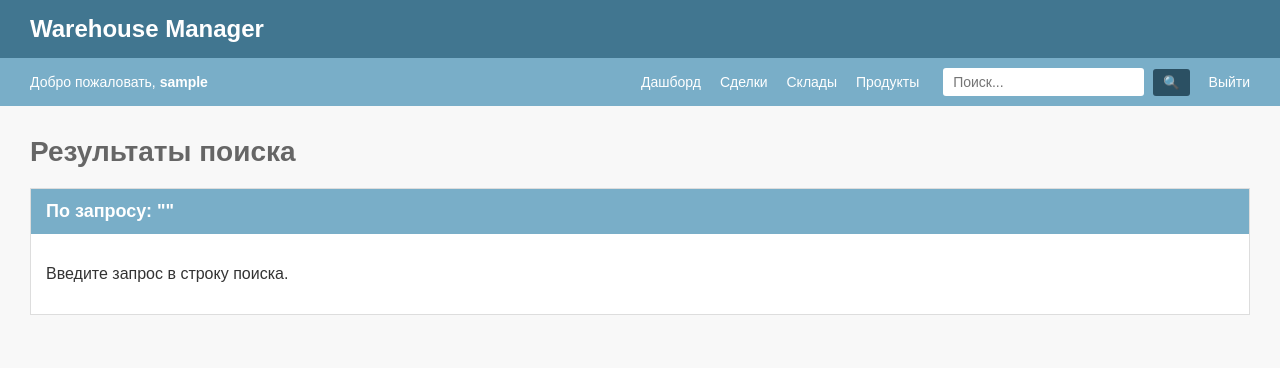
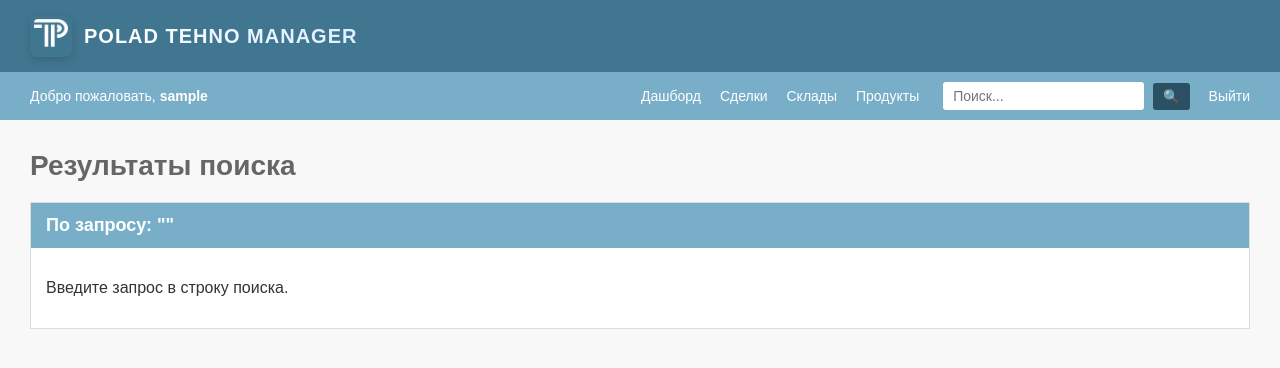
Before and after one commit to Nair12/Warehouse, a Django app: page /users/search/ in a window 1280 px wide. Shown: the top 368 px of the page. Run offline with Django 5.2, Linux system fonts and the light colour scheme; the visitor is signed in with stand-in values (Sample User, id 1).

Commit message:
Added  favicon

```diff
--- a/Warehouse/settings.py
+++ b/Warehouse/settings.py
@@ -103,7 +103,10 @@ USE_TZ = True
 # Static files (CSS, JavaScript, Images)
 # https://docs.djangoproject.com/en/6.0/howto/static-files/
 
-STATIC_URL = 'static/'
+STATIC_URL = "/static/"
+STATICFILES_DIRS = [
+    BASE_DIR / "static",
+]
 
 AUTH_USER_MODEL = 'users.CustomUser'
 LOGIN_REDIRECT_URL = '/redirect-by-role/'
--- a/trading/urls.py
+++ b/trading/urls.py
@@ -7,7 +7,5 @@ urlpatterns = [
     path('history/', views.admin_trading_history, name='admin_trading_history'),
     path('<int:pk>/', views.trading_detail, name='trading_detail'),
     path('<int:pk>/edit/', views.trading_update, name='trading_update'),
-
-    # 🔥 НОВЫЙ URL ДЛЯ ОСТАТКА
     path('get-stock/', views.get_stock, name='get_stock'),
 ]
--- a/users/templates/base_manager.html
+++ b/users/templates/base_manager.html
@@ -1,8 +1,10 @@
+{% load static %}
 <!DOCTYPE html>
 <html lang="ru">
 <head>
     <meta charset="UTF-8">
     <title>{% block title %}Дашборд менеджера{% endblock %}</title>
+    <link rel="icon" href="{% static 'images/favicon.ico' %}">
     <style>
         body {
             margin: 0;
@@ -11,13 +13,6 @@
             color: #333;
         }
 
-        .header {
-            background: #417690;
-            color: white;
-            padding: 15px 30px;
-            font-size: 24px;
-            font-weight: bold;
-        }
 
         .sub-header {
             background: #79aec8;
@@ -178,17 +173,65 @@
             font-size: 14px;
         }
 
-        .errorlist {
-            color: #b94a48;
-            margin: 5px 0 0;
-            padding-left: 18px;
+
+        /* header */
+        .header {
+            background: #417690;
+            padding: 15px 30px;
+            display: flex;
+            align-items: center;
+            box-shadow: 0 2px 8px rgba(0, 0, 0, 0.1);
+        }
+
+        /* бренд */
+        .brand {
+            display: flex;
+            align-items: center;
+            gap: 12px;
+        }
+
+        /* логотип */
+        .logo-img {
+            width: 34px;
+            height: 34px;
+            border-radius: 8px;
+
+            padding: 4px;
+            object-fit: cover;
+            box-shadow: 0 3px 8px rgba(0, 0, 0, 0.15);
+            transition: 0.3s;
+        }
+
+        .logo-img:hover {
+            transform: scale(1.1) rotate(5deg);
+        }
+
+        /* текст */
+        .logo-text {
+            font-size: 20px;
+            font-weight: 700;
+            letter-spacing: 1px;
+            text-transform: uppercase;
+            background: linear-gradient(45deg, #ffffff, #dceeff);
+            -webkit-background-clip: text;
+            -webkit-text-fill-color: transparent;
+            transition: 0.3s;
+        }
+
+        .logo-text:hover {
+            letter-spacing: 2px;
         }
     </style>
 </head>
 <body>
 
+{% load static %}
+
 <div class="header">
-        Warehouse Manager
+    <div class="brand">
+        <img src="{% static 'images/favicon.ico' %}" class="logo-img">
+        <div class="logo-text">Polad Tehno Manager</div>
+    </div>
 </div>
 
 <div class="sub-header">
--- a/users/templates/login.html
+++ b/users/templates/login.html
@@ -1,8 +1,10 @@
+{% load static %}
 <!DOCTYPE html>
 <html lang="ru">
 <head>
     <meta charset="UTF-8">
     <title>Вход</title>
+    <link rel="icon" href="{% static 'images/favicon.ico' %}">
 
     <style>
         body {
--- a/users/templates/users/manager_dashboard.html
+++ b/users/templates/users/manager_dashboard.html
@@ -82,9 +82,7 @@
                 </tr>
             </table>
 
-            <p class="note">
-                Менеджер может работать с товарами, остатками, складами и сделками, но не управляет пользователями и системной админкой.
-            </p>
+
         </div>
     </div>
 {% endblock %}
```
Also changed, not shown: products/templates/products/base.html (+52 -5 lines), static/images/favicon.ico (added). Lines whose indentation alone changed are shown as unchanged.
